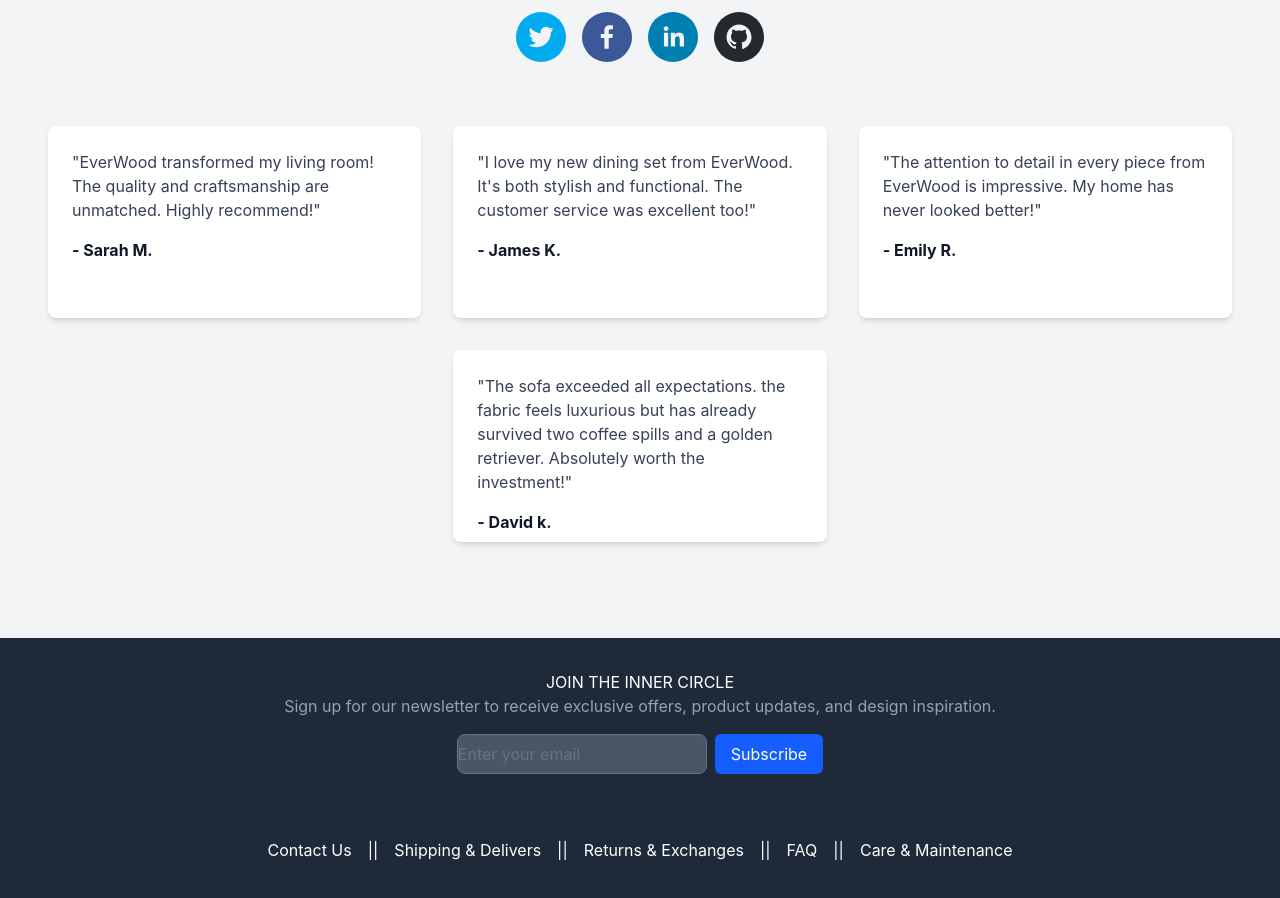
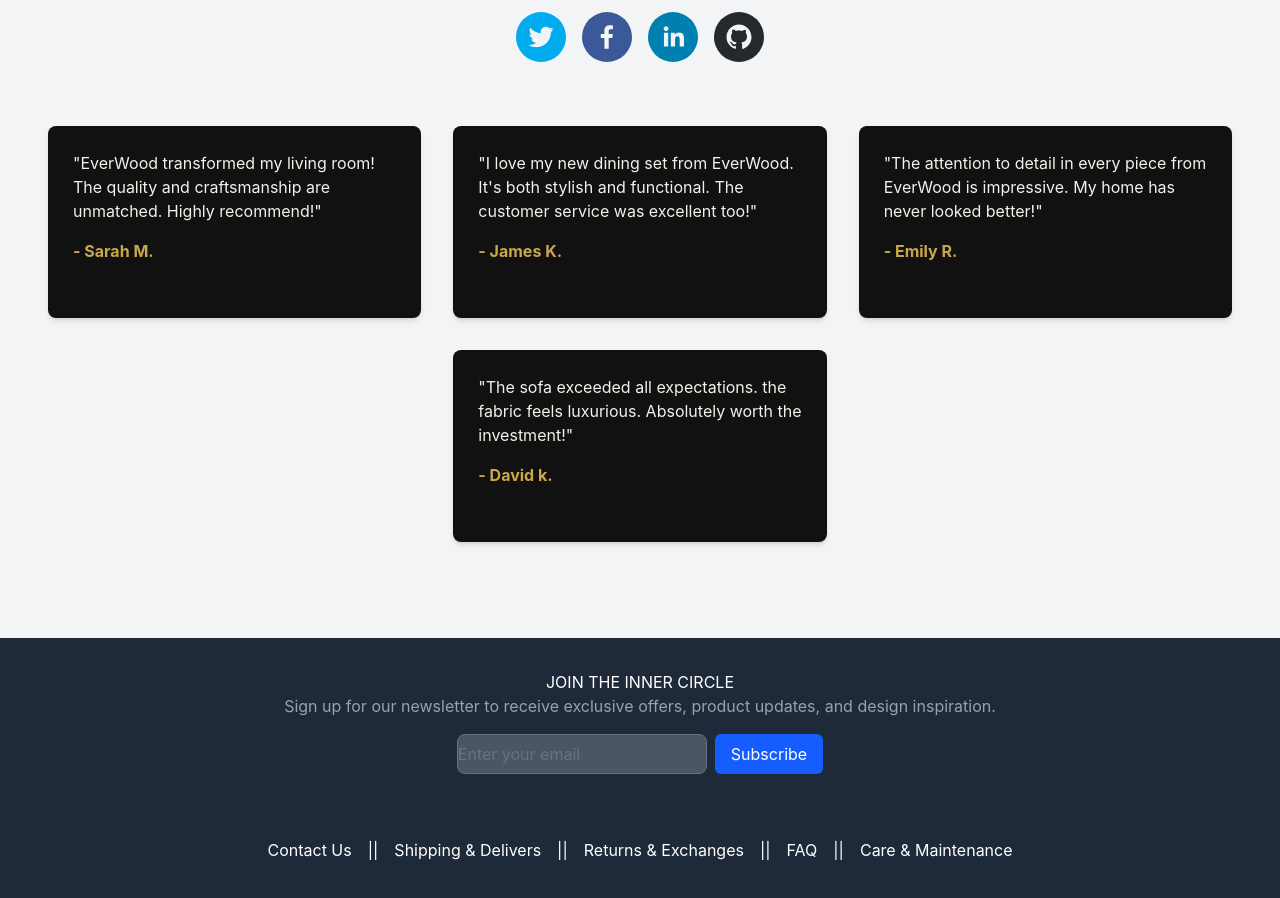
Before and after one commit to youngnewton-hash/EverWood, a React (Vite) app: page / in a window 1280 px wide. Shown: the part 3260-4158 px from the top of the page. Built offline with nearby package versions, Linux system fonts and the light colour scheme.

Commit message:
Update on SocialProof

```diff
--- a/src/components/SocialProof.jsx
+++ b/src/components/SocialProof.jsx
@@ -20,22 +20,22 @@ function SocialProof() {
 
                 </div>
                 <div className="grid grid-cols-1 md:grid-cols-2 lg:grid-cols-3 gap-8">
-                    <div className="bg-white p-6 rounded-lg shadow-md h-48 hover:bg-gray-200 transition-colors duration-300 cursor-pointer">
-                        <p className="text-gray-700 mb-4">"EverWood transformed my living room! The quality and craftsmanship are unmatched. Highly recommend!"</p>
-                        <p className="font-bold text-gray-900">- Sarah M.</p>
+                    <div className="p-6 rounded-lg shadow-md h-48 bg-[#111111] hover:bg-[#1a1510] border border-transparent hover:border-[#c9a84c] hover:border-2 transition duration-300 cursor-pointer">
+                        <p className="text-[#f5f0e8] mb-4">"EverWood transformed my living room! The quality and craftsmanship are unmatched. Highly recommend!"</p>
+                        <p className="font-bold text-[#c9a84c]">- Sarah M.</p>
                     </div>
-                    <div className="bg-white p-6 rounded-lg shadow-md h-48 hover:bg-gray-200 transition-colors duration-300 cursor-pointer">
-                        <p className="text-gray-700 mb-4">"I love my new dining set from EverWood. It's both stylish and functional. The customer service was excellent too!"</p>
-                        <p className="font-bold text-gray-900">- James K.</p>
+                    <div className="p-6 rounded-lg shadow-md h-48 bg-[#111111] hover:bg-[#1a1510] border border-transparent hover:border-[#c9a84c] hover:border-2 transition duration-300 cursor-pointer">
+                        <p className="text-[#f5f0e8] mb-4">"I love my new dining set from EverWood. It's both stylish and functional. The customer service was excellent too!"</p>
+                        <p className="font-bold text-[#c9a84c]">- James K.</p>
                     </div>
-                    <div className="bg-white p-6 rounded-lg shadow-md h-48 hover:bg-gray-200 transition-colors duration-300 cursor-pointer">
-                        <p className="text-gray-700 mb-4">"The attention to detail in every piece from EverWood is impressive. My home has never looked better!"</p>
-                        <p className="font-bold text-gray-900">- Emily R.</p>
+                    <div className="p-6 rounded-lg shadow-md h-48 bg-[#111111] hover:bg-[#1a1510] border border-transparent hover:border-[#c9a84c] hover:border-2 transition duration-300 cursor-pointer">
+                        <p className="text-[#f5f0e8] mb-4">"The attention to detail in every piece from EverWood is impressive. My home has never looked better!"</p>
+                        <p className="font-bold text-[#c9a84c]">- Emily R.</p>
                     </div>
-                     <div className="bg-white p-6 rounded-lg shadow-md h-48 hover:bg-gray-200 transition-colors duration-300 lg:col-start-2">
-                        <p className="text-gray-700 mb-4">"The sofa exceeded all expectations. the fabric feels luxurious but has already survived two coffee spills and a golden retriever.
+                     <div className="md:p-6 p-8 rounded-lg shadow-md h-48 bg-[#111111] hover:bg-[#1a1510] border border-transparent hover:border-[#c9a84c] hover:border-2 transition duration-300 lg:col-start-2">
+                        <p className="text-[#f5f0e8] mb-4">"The sofa exceeded all expectations. the fabric feels luxurious.
                             Absolutely worth the investment!"</p>
-                        <p className="font-bold text-gray-900">- David k.</p>
+                        <p className="font-bold text-[#c9a84c]">- David k.</p>
                     </div>
                 </div>
             </div>
--- a/vite.config.js
+++ b/vite.config.js
@@ -11,7 +11,7 @@ export default defineConfig({
   server: {
     watch: {
       usePolling: true,
-      interval: 100, // Adjust the interval as needed
+      interval: 1000, // Adjust the interval as needed
     },
   },
 })
```
